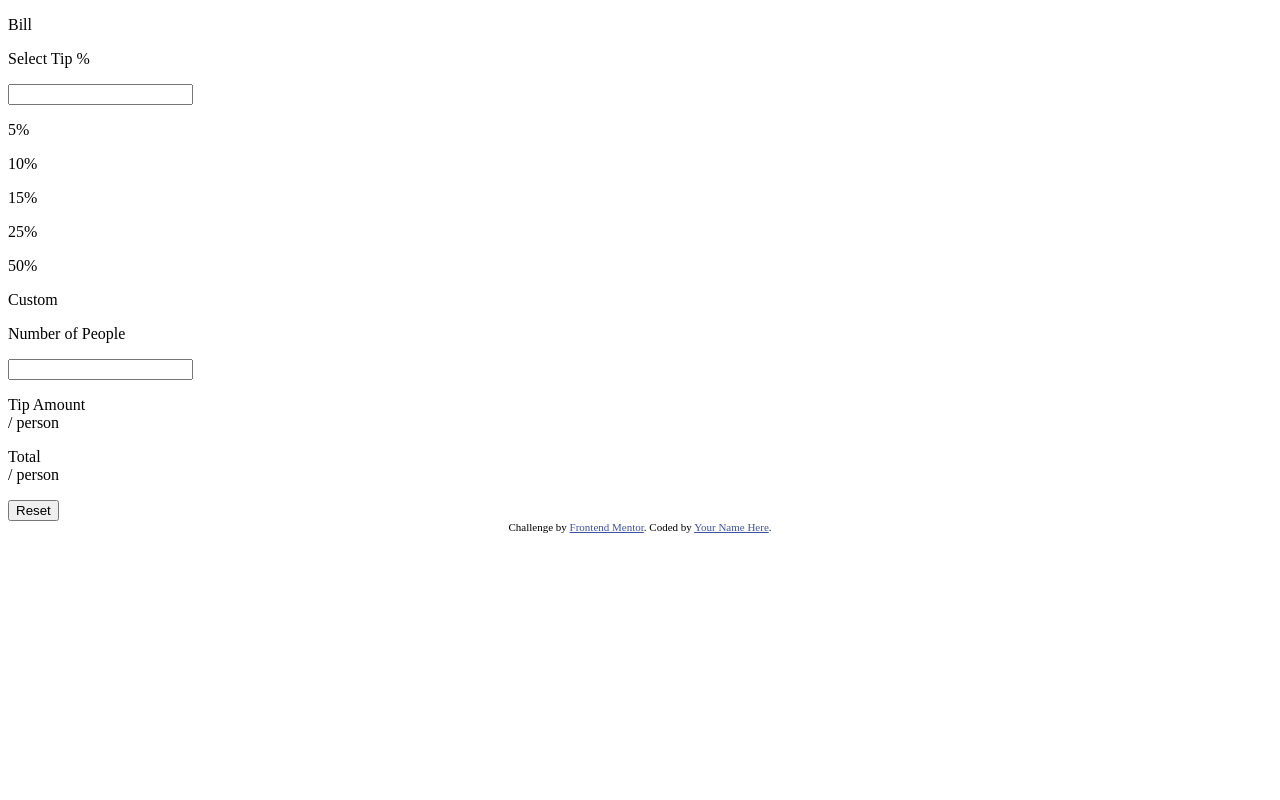
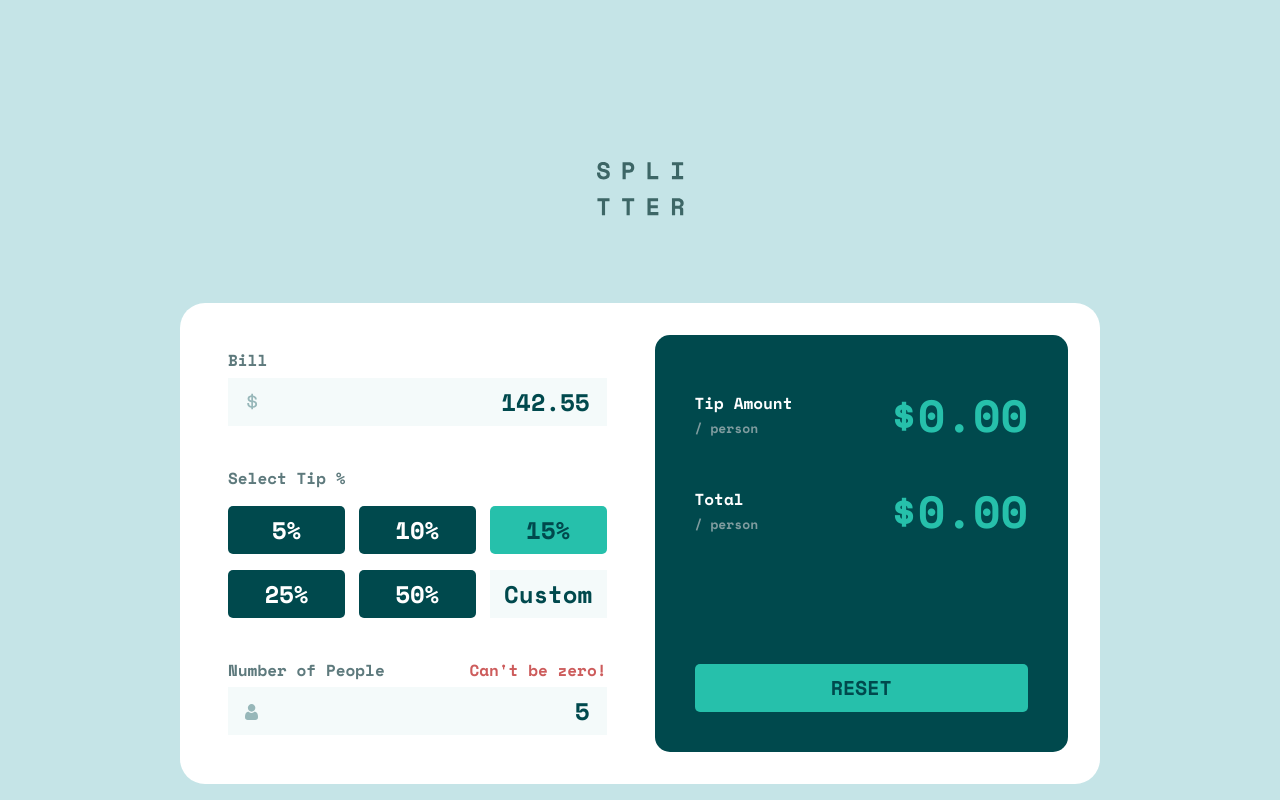
Before and after one commit to Bernardanxiety/tip-app, a plain HTML site: page index.html in a window 1280 px wide. Drawn offline with nearby package versions, Linux system fonts and the light colour scheme.

Commit message:
forgot to commit...

```diff
--- a/index.html
+++ b/index.html
@@ -3,9 +3,12 @@
 <head>
   <meta charset="UTF-8">
   <meta name="viewport" content="width=device-width, initial-scale=1.0"> <!-- displays site properly based on user's device -->
-
+  <link rel="preconnect" href="https://fonts.googleapis.com">
+  <link rel="preconnect" href="https://fonts.gstatic.com" crossorigin>
+  <link href="https://fonts.googleapis.com/css2?family=Space+Mono:wght@400;700&display=swap" rel="stylesheet">
   <link rel="icon" type="image/png" sizes="32x32" href="./images/favicon-32x32.png">
   <link rel="stylesheet" href="style.css">
+  <script src="https://kit.fontawesome.com/ba622b90b9.js" crossorigin="anonymous"></script>
   <title>Frontend Mentor | Tip calculator app</title>
 
   <!-- Feel free to remove these styles or customise in your own stylesheet 👍 -->
@@ -15,47 +18,64 @@
   </style>
 </head>
 <body>
+  <section class="app">
+    <div class="logo">
+      <img id="logo" src="images/logo.svg" alt="app logo">
+    </div>
 
-  <section class="splitter">
-    <div class="container grid">
-      <div class="bill">
-        <p>Bill</p>
-        <p>Select Tip %</p>
-        <input type="number" name="" id="">
-        <div class="percents">
-          <p>5%</p>
-          <p>10%</p>
-          <p>15%</p>
-          <p>25%</p>
-          <p>50%</p>
-          <p>Custom</p>
+    <div class="card">
+      <div class="input">
+        <div class="bill-container">
+          <label for="bill-inp">Bill</label>
+
+          <input type="text" id="bill-inp" name="bill-inp" placeholder="142.55">
         </div>
-        <p>Number of People</p>
-        <input type="number" name="" id="">
+
+        <div class="tip-container">
+          <label for="tip-inp">Select Tip %</label>
+          <div class="tips">
+            <div class="tip tip-dark">5%</div>
+            <div class="tip tip-dark">10%</div>
+            <div class="tip tip-dark active">15%</div>
+            <div class="tip tip-dark">25%</div>
+            <div class="tip tip-dark">50%</div>
+            <input type="text" name="tip-inp" id="tip-inp" placeholder="Custom">
+          </div>
+        </div>
+
+        <div class="people-container">
+          <div class="whatever">
+            <label for="ppl-inp" class='ppl-inp'>Number of People</label>
+            <p class="error-msg">Can't be zero!</p>
+          </div>
+          <input type="text" id='ppl-inp' name='ppl-inp' placeholder='5'>
+        </div>
       </div>
-      <div class="person">
-        <div class="flex">
-          <p>
-            Tip Amount<br/>
-            <span class="small">/ person</span>
-          </p>
-          <span class="person"></span>
+
+      <div class="output">
+        <div class="output-inner">
+          <div class="tip-person flex">
+            <p>Tip Amount <br><span>/ person</span></p>
+            <p class="price">$0.00</p>
+          </div>
+
+          <div class="total-person flex">
+            <p>Total <br><span>/ person</span></p>
+            <p class="price">$0.00</p>
+          </div>
         </div>
-        <div class="flex">
-          <p>
-            Total<br/>
-            <span class="small">/ person</span>
-          </p>
-          <span class="total"></span>
-        </div>
-        <button class="reset">Reset</button>
+        <button class="btn">Reset</button>
       </div>
     </div>
   </section>
 
-  <div class="attribution">
+
+
+
+  <!-- <div class="attribution">
     Challenge by <a href="https://www.frontendmentor.io?ref=challenge" target="_blank">Frontend Mentor</a>.
     Coded by <a href="#">Your Name Here</a>.
-  </div>
+  </div> -->
+  <script src="script.js"></script>
 </body>
 </html>
--- a/script.js
+++ b/script.js
@@ -0,0 +1,103 @@
+const billInp = document.getElementById('bill-inp');
+const tipCustom = document.getElementById('tip-inp');
+const pplInp = document.getElementById('ppl-inp');
+const tipBtns = document.querySelectorAll('.tip');
+const errorMsg = document.querySelector('.error-msg');
+const price = document.querySelectorAll('.price');
+billInp.addEventListener('input', setBillValue);
+tipCustom.addEventListener('input', setCustomTipValue);
+pplInp.addEventListener('input', numOfPpl);
+
+
+let billValue = 0.0;
+let tipValue = .15;
+let party = 0;
+
+
+const validateFloat = s => {
+    let xd = /^[0-9]*\.?[0-9]*$/;
+    return s.match(xd);
+}
+
+const validateInt = s => {
+    let rgx = /^[0-9]*$/;
+    return s.match(rgx);
+}
+
+
+
+function setBillValue() {
+    if(billInp.value.includes(',')) {
+        billInp.value = billInp.value.replace(',', '.');
+    }
+
+    if(!validateFloat(billInp.value)) {
+        billInp.value = billInp.value.substring(0, billInp.value.length - 1);
+    }
+
+    billValue = parseFloat(billInp.value);
+    calcPayments();
+}
+
+for (let i=0; i<tipBtns.length; i++) {
+    tipBtns[i].addEventListener('click', function() {
+        if(tipBtns[i].classList.contains('active')) {
+            tipBtns[i].classList.remove('active');
+            tipValue = 0.0;
+            tipCustom.value = '';
+            calcPayments();
+
+        }
+        else {
+            for (let j=0; j<tipBtns.length; j++) {
+                tipBtns[j].classList.remove('active');
+            }
+            tipBtns[i].classList.add('active');
+            tipCustom.value = '';
+            tipValue = parseFloat(tipBtns[i].innerHTML)/100;
+            calcPayments();
+        }
+    })
+}
+
+function numOfPpl() {
+    if(!validateInt(pplInp.value)) {
+        pplInp.value = pplInp.value.substring(0, pplInp.value.length-1);
+    }
+
+    if(pplInp.value != '' || pplInp.value !== 0) {
+        errorMsg.classList.add('disabled');
+    }
+
+    if(pplInp.value == '' || pplInp.value == 0) {
+        errorMsg.classList.remove('disabled');
+    }
+    party = parseFloat(pplInp.value);
+    calcPayments();
+}
+
+
+function setCustomTipValue(){
+    if(!validateInt(tipCustom.value)) {
+        tipCustom.value = tipCustom.value.substring(0, tipCustom.value.length-1);
+    }
+    for (let j=0; j<tipBtns.length; j++) {
+        tipBtns[j].classList.remove('active');
+    }
+    console.log(tipValue);
+
+
+    tipValue = parseFloat(tipCustom.value)/100;
+    calcPayments();
+}
+
+function calcPayments() {
+    if(party >= 1) {
+        let tipAmount = billValue * tipValue / party;
+        let total = billValue / party + tipAmount;
+
+        price[0].innerHTML = '$' + tipAmount.toFixed(2);
+        price[1].innerHTML = '$' + total.toFixed(2);
+
+    }
+}
--- a/style.css
+++ b/style.css
@@ -0,0 +1,305 @@
+:root {
+--cyan7: hsl(172, 67%, 45%);
+
+
+--color1: hsl(183, 100%, 15%);
+--color2: hsl(186, 14%, 43%);
+--color3: hsl(184, 14%, 56%);
+--color4: hsl(185, 41%, 84%);
+--color5: hsl(189, 41%, 97%);
+--color6: hsl(0, 0%, 100%);
+}
+
+@import url('https://fonts.googleapis.com/css2?family=Space+Mono:wght@400;700&display=swap');
+
+*, *::before, *::after {
+    box-sizing: border-box;
+}
+
+html {
+    font-size: 62.5%;
+}
+
+body {
+    margin: 0;
+    font-size: 1.6rem;
+    font-family: 'Space Mono';
+    font-weight: 700;
+}
+
+.app {
+    background-color: var(--color4);
+}
+
+.active {
+    background-color: var(--cyan7) !important;
+    color:var(--color1) !important;
+}
+
+/* logo */
+.logo {
+    display: grid;
+    justify-content: center;
+}
+
+.logo img {
+    margin-top: 4.75rem;
+    margin-bottom: 4rem;
+}
+
+/* card */
+
+.card {
+    max-width: 100%;
+    background-color: #fff;
+    border-top-left-radius: 2.5rem;
+    border-top-right-radius: 2.5rem;
+    padding: 2.4rem;
+    color:var(--color2);
+}
+
+/* input */
+
+.input {
+    width: 100%;
+    padding: .8rem .8rem;
+}
+
+.input input {
+    width: 100%;
+    display: block;
+    background-color:var(--color5);
+    background-blend-mode: multiply;
+    background-repeat: no-repeat;
+    background-position: 6.3% 55%;
+    text-align: right;
+    border: none;
+    padding: .6rem 1.9rem;
+    font-family: inherit;
+    font-size: 2.4rem;
+    font-weight: 600;
+    color:var(--color1);
+}
+
+::placeholder {
+    color: var(--color1);
+}
+
+#bill-inp {
+    background-image:url('/tip-app/images/icon-dollar.svg');
+    margin-top: .5999999rem;
+}
+
+/* tip container */
+.tip-container {
+    margin-top: 3.1rem;
+}
+
+.tips {
+    display: grid;
+    grid-template-columns: 1fr 1fr;
+    gap: 1.6rem 1.7rem;
+    margin-top: 1.7rem;
+}
+
+.tip {
+    width: 100%;
+    display: grid;
+    justify-content: center;
+    color: #fff;
+    font-size: 2.4rem;
+    font-weight: 700;
+    padding:.6rem 0;
+    border-radius: .5rem;
+}
+
+.tip-dark {
+    background-color:var(--color1);
+}
+
+#tip-inp {
+    padding: 0;
+    text-align: center;
+}
+
+/* people container */
+
+.people-container {
+    margin-top: 3.2rem;
+}
+
+.whatever {
+    display: flex;
+    justify-content: space-between;
+}
+
+.error-msg {
+    margin: 0;
+    color: indianred;
+}
+
+#ppl-inp {
+    margin-top: .5rem;
+    padding-right: 1.7rem;
+    background-position: 5.8% 50%;
+    background-image:url('/tip-app/images/icon-person.svg');
+}
+
+/* output */
+.output {
+    background-color: var(--color1);
+    margin-top: 2.6rem;
+    border-radius: 1.5rem;
+    padding: 2.3rem 2.4rem;
+}
+
+.output p {
+    color: #fff;
+    margin: 0;
+}
+
+.flex {
+    display: flex;
+    justify-content: space-between;
+    align-items: center;
+}
+
+.output .price,
+.output .price {
+    color:var(--cyan7);
+    font-size: 3.2rem;
+    align-self: center;
+    margin: 0;
+}
+
+.output span {
+    font-size: 1.4rem;
+    display: inline-block;
+    color: var(--color3);
+    font-size: 1.3rem;
+    margin: 0;
+}
+
+.btn {
+    width: 100%;
+    border: none;
+    background-color:var(--cyan7);
+    text-transform: uppercase;
+    font-weight: 700;
+    color: var(--color1);
+    font-size: 2rem;
+    padding: 1.2em 0;
+    font-family: inherit;
+    line-height: 0;
+    border-radius: 5px;
+}
+
+.btn:hover {
+    background-color: var(--color4);
+    color:var(--color2);
+}
+
+.tip:hover, .btn:hover {
+    cursor: pointer;
+}
+
+.tip-person {
+    margin-bottom: 2rem;
+    padding-top: 1.6rem;
+}
+
+.total-person {
+    margin-bottom: 3rem;
+}
+
+/* xd */
+.disabled {
+    display: none;
+}
+
+/* media queries */
+
+
+
+
+
+
+/* 1440x900 */
+@media (min-width: 800px) {
+    .app {
+        height: 100vh;
+    }
+
+    .logo img {
+        margin-top: 16.2rem;
+        margin-bottom: 8.7rem;
+    }
+
+    .card {
+        max-width: 92rem;
+        margin: 0 auto;
+        display: grid;
+        grid-template-columns: 1fr 1fr;
+        padding: 3.2rem 3.2rem 3.2rem 3rem;
+        gap: 2.9rem;
+        border-radius: 2.5rem;
+    }
+
+    .input {
+        padding: 1.3rem 1.8rem 1.7rem 1.8rem;
+    }
+
+    .input input {
+        padding: .6rem 1.7rem;
+        background-position: 5.1% 50%;
+    }
+
+    .tip-container {
+        margin-top: 4rem;
+    }
+
+    .tips {
+        grid-template-columns: 1fr 1fr 1fr;
+        gap: 1.6rem 1.4rem;
+        margin-top: 1.6rem;
+    }
+
+    .people-container {
+        margin-top: 4rem;
+    }
+
+    #ppl-inp {
+        background-position: 4.6% 52%;
+    }
+
+    .output {
+        display: grid;
+        margin: 0rem 0rem 0rem 1px;
+        padding: 4rem 4rem 4rem 4rem;
+    }
+
+    .output-inner {
+        align-self:flex-start;
+    }
+
+    .tip-person {
+        padding-top: 1.6rem;
+    }
+
+    .total-person {
+        margin-top: 4.8rem;
+        margin-bottom: 0;
+    }
+
+    .price,
+    .price {
+        font-size: 4.5rem !important;
+        margin: 0;
+        line-height: 1;
+        align-self: flex-start;
+    }
+
+    .btn {
+        align-self:flex-end;
+    }
+}
```
